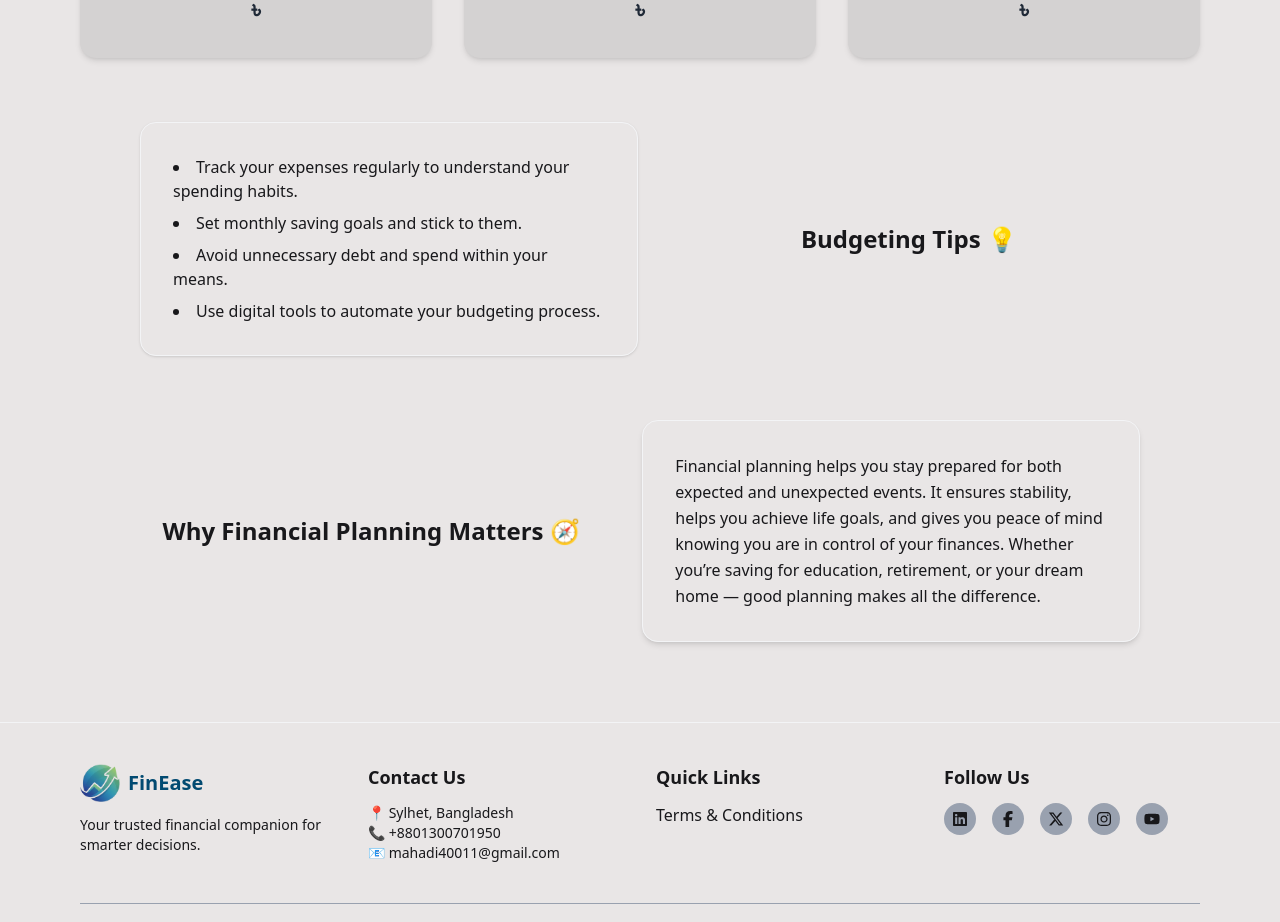
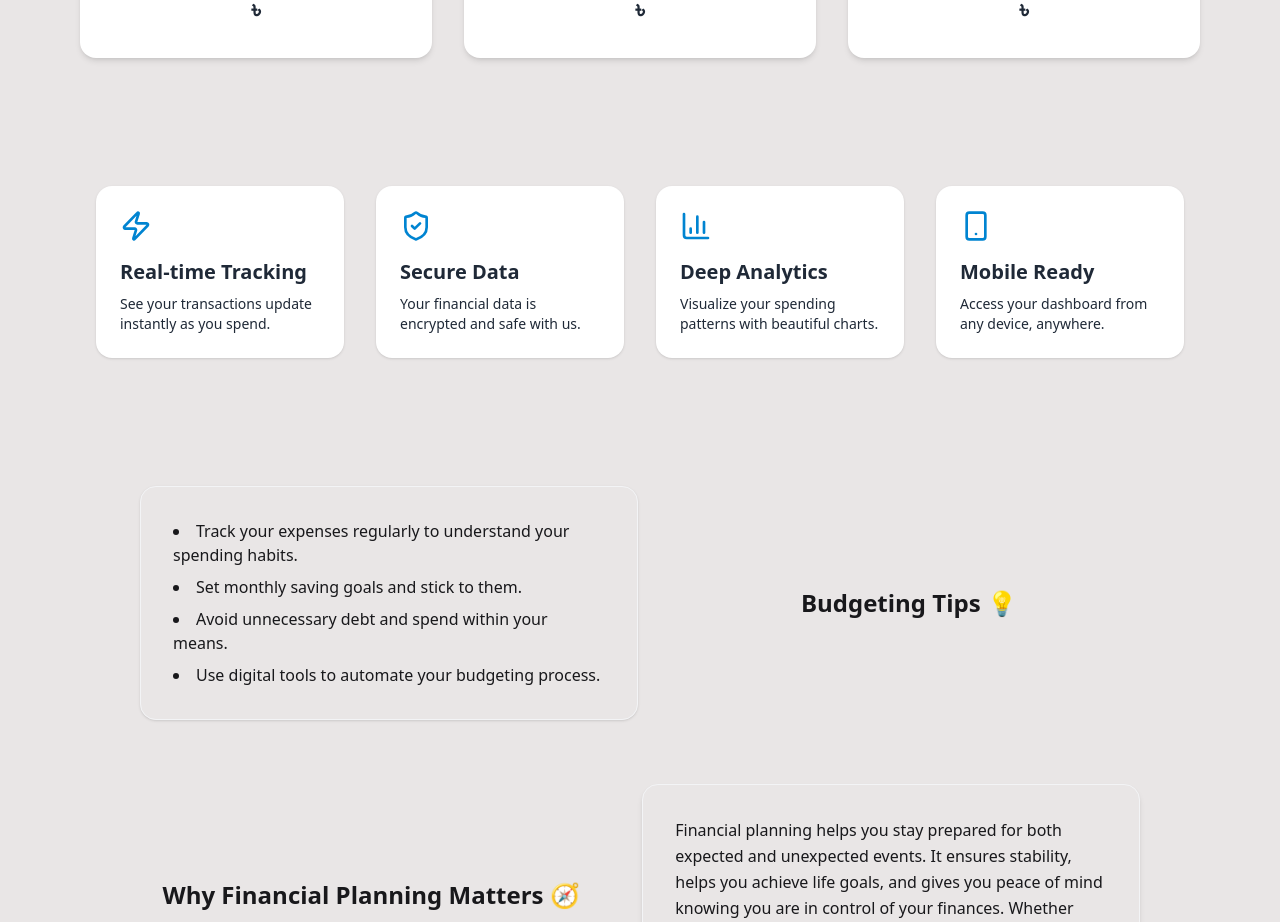
Before and after one commit to mahadi40011/FinEase-Client-Side, a React (Vite) app: page / in a window 1280 px wide. Shown: the part 700-1622 px from the top of the page. Built offline with nearby package versions, Linux system fonts and the light colour scheme; no server answers.

Commit message:
Create Heading and Features component

```diff
--- /dev/null
+++ b/src/components/Home/Features/Features.jsx
@@ -0,0 +1,47 @@
+import { ShieldCheck, Zap, BarChart3, Smartphone } from "lucide-react";
+import Heading from "../../Shared/Heading/Heading";
+
+const Features = () => {
+  const features = [
+    {
+      icon: <Zap size={32} />,
+      title: "Real-time Tracking",
+      desc: "See your transactions update instantly as you spend.",
+    },
+    {
+      icon: <ShieldCheck size={32} />,
+      title: "Secure Data",
+      desc: "Your financial data is encrypted and safe with us.",
+    },
+    {
+      icon: <BarChart3 size={32} />,
+      title: "Deep Analytics",
+      desc: "Visualize your spending patterns with beautiful charts.",
+    },
+    {
+      icon: <Smartphone size={32} />,
+      title: "Mobile Ready",
+      desc: "Access your dashboard from any device, anywhere.",
+    },
+  ];
+
+  return (
+    <section className="py-16 container mx-auto px-4">
+
+      <div className="grid grid-cols-1 md:grid-cols-2 lg:grid-cols-4 gap-8">
+        {features.map((f, i) => (
+          <div
+            key={i}
+            className="bg-app-200 text-natural rounded-2xl shadow-sm p-6 hover:shadow-md transition"
+          >
+            <div className="text-sky-600 mb-4">{f.icon}</div>
+            <h3 className="text-xl font-bold mb-2">{f.title}</h3>
+            <p className="text-sm ">{f.desc}</p>
+          </div>
+        ))}
+      </div>
+    </section>
+  );
+};
+
+export default Features;
--- /dev/null
+++ b/src/components/Shared/Heading/Heading.jsx
@@ -0,0 +1,16 @@
+import React from "react";
+
+const Heading = ({title, subtitle}) => {
+  return (
+    <div className="mb-2 sm:mb-4 lg:mb-6">
+      <h2 className="text-3xl md:text-4xl font-semibold font-poppins text-natural">
+        {title}
+      </h2>
+      <p className="text-natural font-poppins mt-1 font-medium">
+        {subtitle}
+      </p>
+    </div>
+  );
+};
+
+export default Heading;
--- a/src/index.css
+++ b/src/index.css
@@ -17,7 +17,7 @@
 
 :root {
   --bg-app-100: #e9e6e6;
-  --bg-app-200: #d4d2d2;
+  --bg-app-200: #ffffff;
   --text-natural: #1f2937;
 }
 
--- a/src/layout/Root.jsx
+++ b/src/layout/Root.jsx
@@ -2,8 +2,6 @@ import React from 'react';
 import { Outlet } from 'react-router';
 import Navbar from '../components/Shared/Navbar/Navbar';
 import Footer from '../components/Shared/Footer/Footer';
-// import Navbar from '../components/Navbar/Navbar';
-// import Footer from '../components/Footer/Footer';
 
 const Root = () => {
   return (
--- a/src/pages/Home/Home.jsx
+++ b/src/pages/Home/Home.jsx
@@ -3,6 +3,7 @@ import Banner from "../../components/Home/Banner/Banner";
 import Overview from "../../components/Home/Overview/Overview";
 import BudgetingTips from "../../components/BudgetingTips/BudgetingTips";
 import FinancialPlanning from "../../components/FinancialPlanning/FinancialPlanning";
+import Features from "../../components/Home/Features/Features";
 
 const Home = () => {
   return (
@@ -10,6 +11,8 @@ const Home = () => {
       <Banner />
 
       <Overview />
+
+      <Features/>
 
       <BudgetingTips />
 
```
